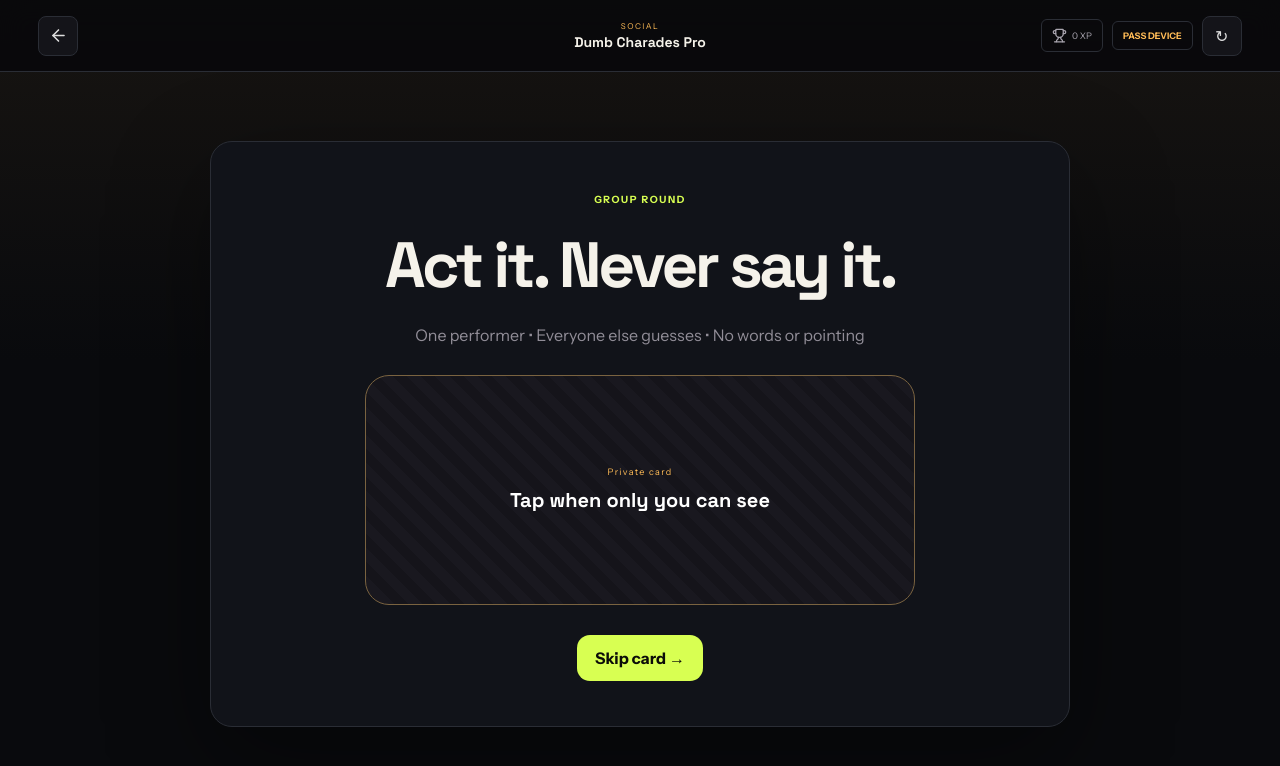
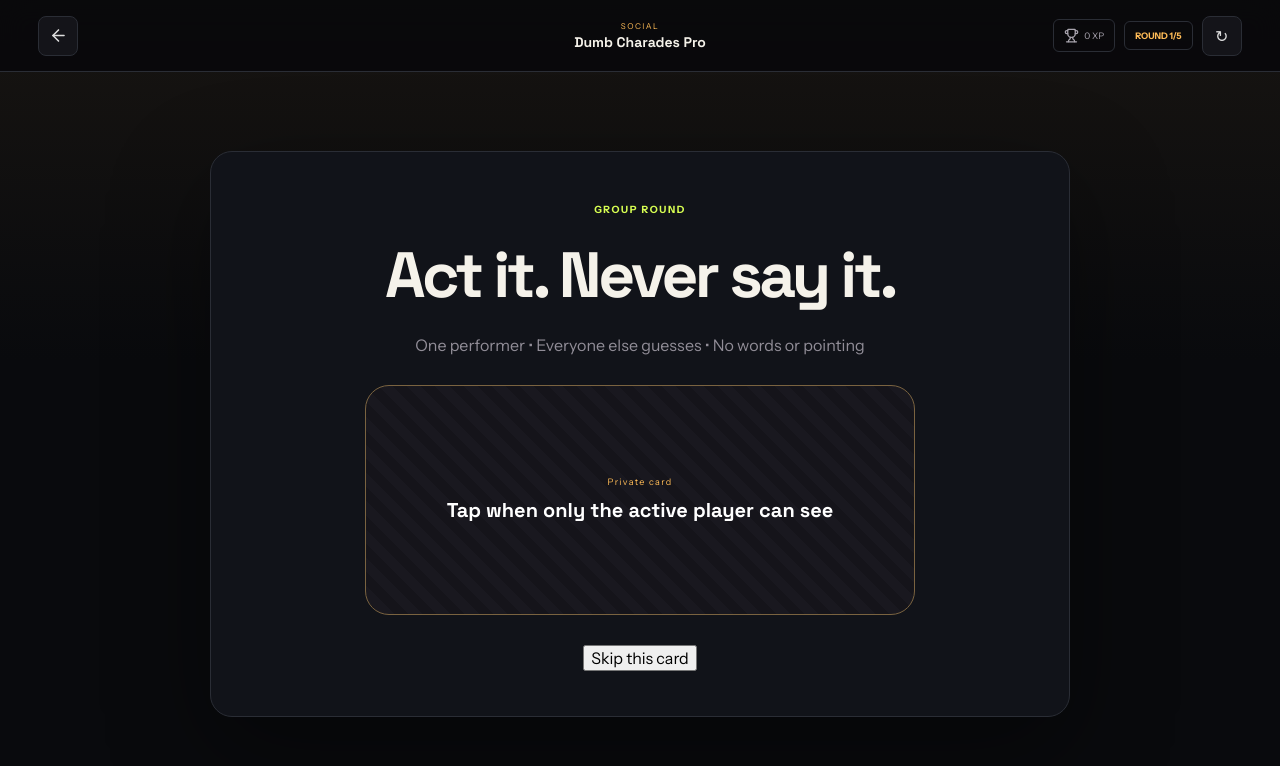
Before and after one commit to dileep-bheeel/megamasti, a React (Vite) app: page /play/charades-pro in a window 1280 px wide. Both pictures are taken after a click on the button "Start game". Shown: the top 766 px of the page. Built offline with nearby package versions, Linux system fonts and the light colour scheme.

Commit message:
feat: improve creative, group and rhythm gameplay loops

```diff
--- a/src/games/CreativeSocialGames.jsx
+++ b/src/games/CreativeSocialGames.jsx
@@ -1,124 +1,137 @@
 import { useEffect, useRef, useState } from "react";
-import { Clock3, Lightbulb, Volume2 } from "lucide-react";
+import { CheckCircle2, Clock3, Lightbulb, Volume2, XCircle } from "lucide-react";
 import { prompts } from "../data/content";
 import { Completion, GameFrame } from "./Common";
 import { useProgress } from "../context/ProgressContext";
 
 export function CreativeStudio({ game, type }) {
-  const [round,setRound] = useState(0);
-  const [text,setText] = useState("");
-  const [done,setDone] = useState(false);
-  const reset = () => { setRound(value => value + 1); setText(""); setDone(false); };
-  let label = "CREATIVE BRIEF", title = "", brief = "", guidance = "Build a clear beginning, meaningful change, and memorable final idea.";
+  const [round,setRound]=useState(0);
+  const [text,setText]=useState("");
+  const [done,setDone]=useState(false);
+  const reset=()=>{setRound(value=>value+1);setText("");setDone(false);};
+  let label="CREATIVE BRIEF",title="",brief="",guidance="Build a clear beginning, meaningful change, and memorable final idea.",minimum=80;
 
-  if (type === "story") {
-    const source = prompts.story;
-    title = "Forge an original world.";
-    brief = "Your protagonist is " + source.characters[round % source.characters.length] + " in " + source.worlds[(round + 1) % source.worlds.length] + ". They " + source.conflicts[(round + 2) % source.conflicts.length] + ". Twist: " + source.twists[(round + 3) % source.twists.length] + ".";
+  if(type==="story"){
+    const source=prompts.story;
+    title="Forge an original world.";
+    brief="Your protagonist is "+source.characters[round%source.characters.length]+" in "+source.worlds[(round+1)%source.worlds.length]+". They "+source.conflicts[(round+2)%source.conflicts.length]+". Twist: "+source.twists[(round+3)%source.twists.length]+".";
+    minimum=140;
   }
-  if (type === "debate") {
-    label = "ARGUMENT LAB"; title = prompts.debate[round % prompts.debate.length];
-    brief = "You have been assigned the opposite position from your first instinct. Build a claim, evidence, counterargument and conclusion.";
-    guidance = "Strong arguments acknowledge the best opposing point before responding.";
+  if(type==="debate"){
+    label="ARGUMENT LAB";title=prompts.debate[round%prompts.debate.length];
+    brief="Take the less obvious position. Build a claim, evidence, counterargument and conclusion.";
+    guidance="Answer the strongest opposing argument, not the easiest one.";minimum=120;
   }
-  if (type === "caption") {
-    title = "Write the line nobody expects."; brief = prompts.caption[round % prompts.caption.length];
-    guidance = "Aim for surprise without cruelty. Specific observations beat generic jokes.";
+  if(type==="caption"){
+    title="Write the line nobody expects.";brief=prompts.caption[round%prompts.caption.length];
+    guidance="Aim for surprise without cruelty. Specific observations beat generic jokes.";minimum=30;
   }
-  if (type === "invent") {
-    const idea = prompts.inventions[round % prompts.inventions.length];
-    title = "Invent beyond the obvious."; brief = "Combine " + idea[0] + " with " + idea[1] + " to " + idea[2] + ". Explain how it works and who benefits.";
-    guidance = "Consider usefulness, simplicity, sustainability and an unexpected constraint.";
+  if(type==="invent"){
+    const idea=prompts.inventions[round%prompts.inventions.length];
+    title="Invent beyond the obvious.";brief="Combine "+idea[0]+" with "+idea[1]+" to "+idea[2]+". Explain the mechanism, user and trade-off.";
+    guidance="A real constraint makes an imaginative idea more convincing.";minimum=100;
   }
-  if (type === "mystery") {
-    title = "Write a solvable mystery.";
-    brief = "A valuable object disappears from a locked public place. Plant three fair clues, one believable distraction and a motive that changes how the reader sees the event.";
-    guidance = "The solution must be surprising in meaning, but inevitable in hindsight.";
+  if(type==="mystery"){
+    const mystery=prompts.mysteries[round%prompts.mysteries.length];
+    title="Write a solvable mystery.";brief=mystery;
+    guidance="The answer should surprise the reader, then feel inevitable when the clues are reviewed.";minimum=150;
   }
 
-  if (done) return <GameFrame game={game} score={150} onReset={reset}><Completion title="Idea captured." text="Creativity grows through constraints, revision and courage." xp={150} onAgain={reset} /></GameFrame>;
+  const words=text.trim()?text.trim().split(/\s+/).length:0;
+  const score=Math.min(240,Math.round(text.trim().length*.8)+words*2);
+  if(done)return <GameFrame game={game} score={score} onReset={reset}><Completion title="Idea captured." text="You worked within a constraint, made deliberate choices and completed an original response." xp={score} detail={{value:words,label:"words created"}} onAgain={reset}/></GameFrame>;
 
-  return <GameFrame game={game} score={Math.min(100, Math.floor(text.length / 3))} step="STUDIO" onReset={reset}>
+  return <GameFrame game={game} score={score} step="STUDIO" onReset={reset}>
     <section className="studio-card"><span className="panel-label">{label}</span><h1>{title}</h1><div className="brief">{brief}</div>
-      <textarea value={text} onChange={event => setText(event.target.value)} placeholder="Shape your response here…" />
-      <div className="studio-foot"><p><Lightbulb />{guidance}</p><button className="cta" disabled={text.trim().length < 40} onClick={() => setDone(true)}>Complete creation →</button></div>
+      <textarea value={text} onChange={event=>setText(event.target.value)} placeholder="Shape your response here…" aria-label="Creative response"/>
+      <div className="creation-meter"><i style={{width:Math.min(100,text.trim().length/minimum*100)+"%"}}/><span>{text.trim().length} / {minimum} character foundation</span></div>
+      <div className="studio-foot"><p><Lightbulb/>{guidance}</p><button className="cta" disabled={text.trim().length<minimum} onClick={()=>setDone(true)}>Complete creation →</button></div>
     </section>
   </GameFrame>;
 }
 
-export function SocialRound({ game, type }) {
-  const [round,setRound] = useState(0);
-  const [revealed,setRevealed] = useState(false);
-  const [seconds,setSeconds] = useState(60);
-  useEffect(() => {
-    if (!revealed || seconds <= 0) return;
-    const timer = setInterval(() => setSeconds(value => value - 1),1000);
-    return () => clearInterval(timer);
+export function SocialRound({ game,type }) {
+  const [card,setCard]=useState(0),[rounds,setRounds]=useState(0),[wins,setWins]=useState(0);
+  const [revealed,setRevealed]=useState(false),[seconds,setSeconds]=useState(60);
+  useEffect(()=>{
+    if(!revealed||seconds<=0)return;
+    const timer=setInterval(()=>setSeconds(value=>Math.max(0,value-1)),1000);
+    return()=>clearInterval(timer);
   },[revealed,seconds]);
-  const reset = () => { setRound(value => value + 1); setRevealed(false); setSeconds(60); };
-  let title = "", detail = "", hidden = "";
+  const reset=()=>{setCard(value=>value+1);setRounds(0);setWins(0);setRevealed(false);setSeconds(60);};
+  const next=success=>{if(success)setWins(value=>value+1);setRounds(value=>value+1);setCard(value=>value+1);setRevealed(false);setSeconds(60);};
+  let title="",detail="",hidden="";
+  if(type==="charades"){title="Act it. Never say it.";hidden=prompts.charades[card%prompts.charades.length];detail="One performer • Everyone else guesses • No words or pointing";}
+  if(type==="forbidden"){const item=prompts.forbidden[card%prompts.forbidden.length];title="Describe the secret word.";hidden=item.word;detail="Forbidden: "+item.banned.join(" • ");}
+  if(type==="mission"){title="Your private mission.";hidden=prompts.missions[card%prompts.missions.length];detail="Keep the screen private. Complete it naturally before time runs out.";}
+  if(type==="feud"){const item=prompts.feud[card%prompts.feud.length];title=item.q;hidden=item.answers.map(answer=>answer[0]+" — "+answer[1]).join("  •  ");detail="The host keeps the answer board private. Teams alternate spoken guesses.";}
 
-  if (type === "charades") { title = "Act it. Never say it."; hidden = prompts.charades[round % prompts.charades.length]; detail = "One performer • Everyone else guesses • No words or pointing"; }
-  if (type === "forbidden") { const item = prompts.forbidden[round % prompts.forbidden.length]; title = "Describe the secret word."; hidden = item.word; detail = "Forbidden: " + item.banned.join(" • "); }
-  if (type === "mission") { title = "Your private mission."; hidden = prompts.missions[round % prompts.missions.length]; detail = "Keep the screen private. Complete it naturally before time runs out."; }
-  if (type === "feud") { const item = prompts.feud[round % prompts.feud.length]; title = item.q; hidden = item.answers.map(answer => answer[0] + " — " + answer[1]).join("  •  "); detail = "Teams alternate. Three misses end the round."; }
+  if(rounds>=5){
+    const xp=wins*60;
+    return <GameFrame game={game} score={xp} onReset={reset}><Completion title={wins>=4?"Brilliant group run.":"Five rounds played."} text="Good group play rewards expression, listening and shared laughter—not endless sessions." xp={xp} detail={{value:wins+"/5",label:"successful rounds"}} onAgain={reset}/></GameFrame>;
+  }
 
-  return <GameFrame game={game} score={revealed ? 80 : 0} step={revealed ? seconds + "s" : "PASS DEVICE"} onReset={reset}>
+  return <GameFrame game={game} score={wins*60} step={"ROUND "+(rounds+1)+"/5"} onReset={reset}>
     <section className="social-stage"><span className="panel-label">GROUP ROUND</span><h1>{title}</h1><p>{detail}</p>
-      <button className={"reveal-card " + (revealed ? "open" : "")} onClick={() => setRevealed(true)}>{revealed ? <strong>{hidden}</strong> : <><span>Private card</span><strong>Tap when only you can see</strong></>}</button>
-      {revealed && <><div className="timer-line"><Clock3 /><i style={{width:(seconds / 60 * 100) + "%"}} /></div>{seconds === 0 && <p className="time-up" aria-live="polite">Time is up—complete the round when your group is ready.</p>}</>}
-      <button className="cta" onClick={reset}>{revealed ? "Complete round" : "Skip card"} →</button>
+      <button className={"reveal-card "+(revealed?"open":"")} onClick={()=>!revealed&&setRevealed(true)}>{revealed?<strong>{hidden}</strong>:<><span>Private card</span><strong>Tap when only the active player can see</strong></>}</button>
+      {revealed&&<><div className="timer-line"><Clock3/><i style={{width:(seconds/60*100)+"%"}}/></div>{seconds===0&&<p className="time-up" aria-live="polite">Time is up. Record the outcome and pass the device.</p>}<div className="outcome-actions"><button onClick={()=>next(false)}><XCircle/>Pass</button><button onClick={()=>next(true)}><CheckCircle2/>Success</button></div></>}
+      {!revealed&&<button className="text-action" onClick={()=>next(false)}>Skip this card</button>}
     </section>
   </GameFrame>;
 }
 
+const newRhythm=()=>Array.from({length:3},()=>Math.floor(Math.random()*4));
 export function RhythmLab({ game }) {
-  const {progress} = useProgress();
-  const timeouts = useRef([]);
-  const pads = ["#d8ff52","#8a7dff","#ff718e","#5edfd5"];
-  const [sequence,setSequence] = useState([0,2,1]);
-  const [input,setInput] = useState([]);
-  const [flash,setFlash] = useState(null);
-  const [status,setStatus] = useState("Listen, then repeat the sequence.");
-  useEffect(() => () => timeouts.current.forEach(clearTimeout),[]);
-  const tone = index => {
-    if (!progress.preferences.sound) return;
-    try {
-      const AudioContext = window.AudioContext || window.webkitAudioContext;
-      const context = new AudioContext();
-      const oscillator = context.createOscillator();
-      const gain = context.createGain();
-      oscillator.frequency.value = [261.63,329.63,392,523.25][index];
-      gain.gain.setValueAtTime(0.09,context.currentTime);
-      gain.gain.exponentialRampToValueAtTime(0.001,context.currentTime + 0.22);
-      oscillator.connect(gain); gain.connect(context.destination);
-      oscillator.start(); oscillator.stop(context.currentTime + 0.23);
-      oscillator.onended = () => context.close();
-    } catch { /* Audio is optional. Visual feedback remains available. */ }
+  const {progress}=useProgress();
+  const timeouts=useRef([]);
+  const pads=["#d8ff52","#8a7dff","#ff718e","#5edfd5"];
+  const [sequence,setSequence]=useState(newRhythm);
+  const [input,setInput]=useState([]),[flash,setFlash]=useState(null);
+  const [phase,setPhase]=useState("idle"),[strikes,setStrikes]=useState(0),[finished,setFinished]=useState(null);
+  useEffect(()=>()=>timeouts.current.forEach(clearTimeout),[]);
+  const tone=index=>{
+    if(!progress.preferences.sound)return;
+    try{
+      const AudioContext=window.AudioContext||window.webkitAudioContext;
+      const context=new AudioContext(),oscillator=context.createOscillator(),gain=context.createGain();
+      oscillator.frequency.value=[261.63,329.63,392,523.25][index];
+      gain.gain.setValueAtTime(.075,context.currentTime);gain.gain.exponentialRampToValueAtTime(.001,context.currentTime+.2);
+      oscillator.connect(gain);gain.connect(context.destination);oscillator.start();oscillator.stop(context.currentTime+.21);oscillator.onended=()=>context.close();
+    }catch{/* Sound is optional; visual feedback remains complete. */}
   };
-  const play = () => {
-    timeouts.current.forEach(clearTimeout);
-    timeouts.current = [];
-    setInput([]);
-    sequence.forEach((pad,index) => {
-      const timer = setTimeout(() => {
-        setFlash(pad); tone(pad);
-        timeouts.current.push(setTimeout(() => setFlash(null),260));
-      },index * 430);
-      timeouts.current.push(timer);
+  const clearTimers=()=>{timeouts.current.forEach(clearTimeout);timeouts.current=[];};
+  const play=()=>{
+    if(phase==="showing")return;
+    clearTimers();setInput([]);setPhase("showing");
+    sequence.forEach((pad,index)=>{
+      timeouts.current.push(setTimeout(()=>{setFlash(pad);tone(pad);timeouts.current.push(setTimeout(()=>setFlash(null),230));},index*430));
     });
+    timeouts.current.push(setTimeout(()=>setPhase("input"),sequence.length*430+80));
   };
-  const hit = index => {
-    tone(index);
-    const next = [...input,index]; setInput(next);
-    if (index !== sequence[next.length - 1]) { setStatus("Pattern broken. Reset your attention and try again."); setInput([]); }
-    else if (next.length === sequence.length) { setStatus("Perfect rhythm. A new beat has been added."); setSequence(value => [...value,Math.floor(Math.random()*4)]); setInput([]); }
+  const hit=index=>{
+    if(phase!=="input")return;
+    tone(index);setFlash(index);timeouts.current.push(setTimeout(()=>setFlash(null),130));
+    const next=[...input,index];
+    if(index!==sequence[next.length-1]){
+      const nextStrikes=strikes+1;setStrikes(nextStrikes);setInput([]);setPhase("idle");
+      if(nextStrikes>=3)setFinished("lost");
+      return;
+    }
+    if(next.length===sequence.length){
+      if(sequence.length>=8){setFinished("won");return;}
+      setSequence(value=>[...value,Math.floor(Math.random()*4)]);setInput([]);setPhase("idle");
+    }else setInput(next);
   };
-  const reset = () => { timeouts.current.forEach(clearTimeout); setSequence([0,2,1]); setInput([]); setFlash(null); setStatus("Listen, then repeat the sequence."); };
-  return <GameFrame game={game} score={(sequence.length - 3) * 50} step={"LEVEL " + (sequence.length - 2)} onReset={reset}>
-    <section className="rhythm-stage"><div className="challenge-kicker"><Volume2 /> Audio-visual memory</div><h1>Hear the pattern.<br />Become the pattern.</h1><p>{status}</p>
-      <div className="rhythm-pads">{pads.map((color,index) => <button key={color} onClick={() => hit(index)} className={flash === index ? "flash" : ""} style={{"--pad":color}}><span>{index + 1}</span></button>)}</div>
-      <button className="cta" onClick={play}><Volume2 /> Play sequence</button>
+  const reset=()=>{clearTimers();setSequence(newRhythm());setInput([]);setFlash(null);setPhase("idle");setStrikes(0);setFinished(null);};
+  if(finished){
+    const xp=finished==="won"?300:Math.max(60,(sequence.length-3)*50);
+    return <GameFrame game={game} score={xp} onReset={reset}><Completion title={finished==="won"?"Rhythm mastered.":"Three patterns slipped."} text={finished==="won"?"You held an eight-step sequence in working memory.":"Memory improves through recovery. Replay with smaller mental chunks."} xp={xp} detail={{value:sequence.length,label:"longest sequence"}} onAgain={reset}/></GameFrame>;
+  }
+  const status=phase==="showing"?"Listen—input is locked.":phase==="input"?"Your turn. Repeat the pattern.":sequence.length>3?"Level cleared. Play the longer pattern.":"Press Play sequence when ready.";
+  return <GameFrame game={game} score={(sequence.length-3)*50} step={"LEVEL "+(sequence.length-2)} onReset={reset}>
+    <section className="rhythm-stage"><div className="challenge-kicker"><Volume2/>Audio-visual memory <span className="strikes">{strikes}/3 slips</span></div><h1>Hear the pattern.<br/>Become the pattern.</h1><p aria-live="polite">{status}</p>
+      <div className={"rhythm-pads "+(phase==="showing"?"locked":"")}>{pads.map((color,index)=><button key={color} disabled={phase!=="input"} onClick={()=>hit(index)} className={flash===index?"flash":""} style={{"--pad":color}}><span>{index+1}</span></button>)}</div>
+      <button className="cta" disabled={phase==="showing"} onClick={play}><Volume2/>{phase==="showing"?"Playing…":"Play sequence"}</button>
     </section>
   </GameFrame>;
 }
```
